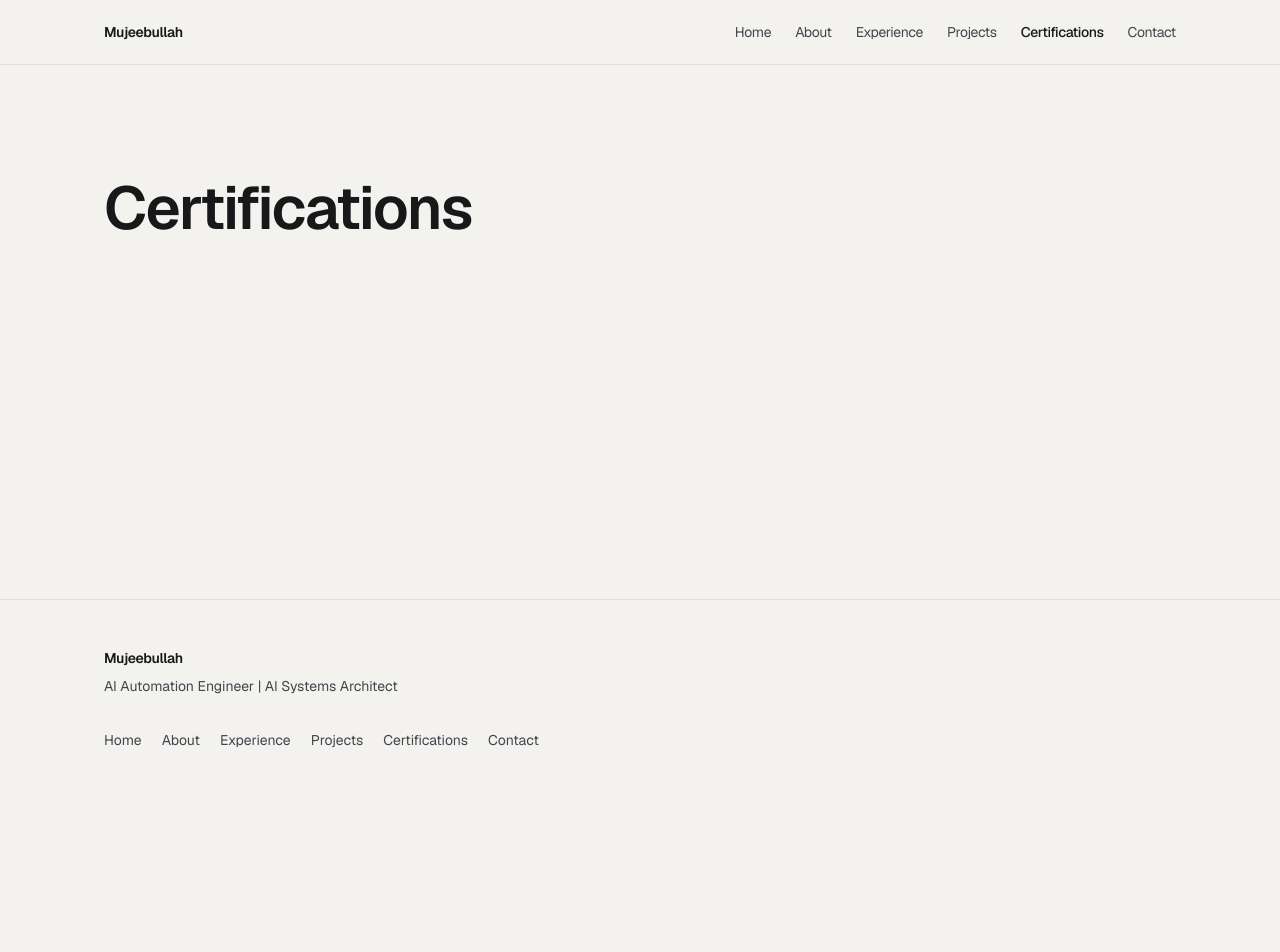
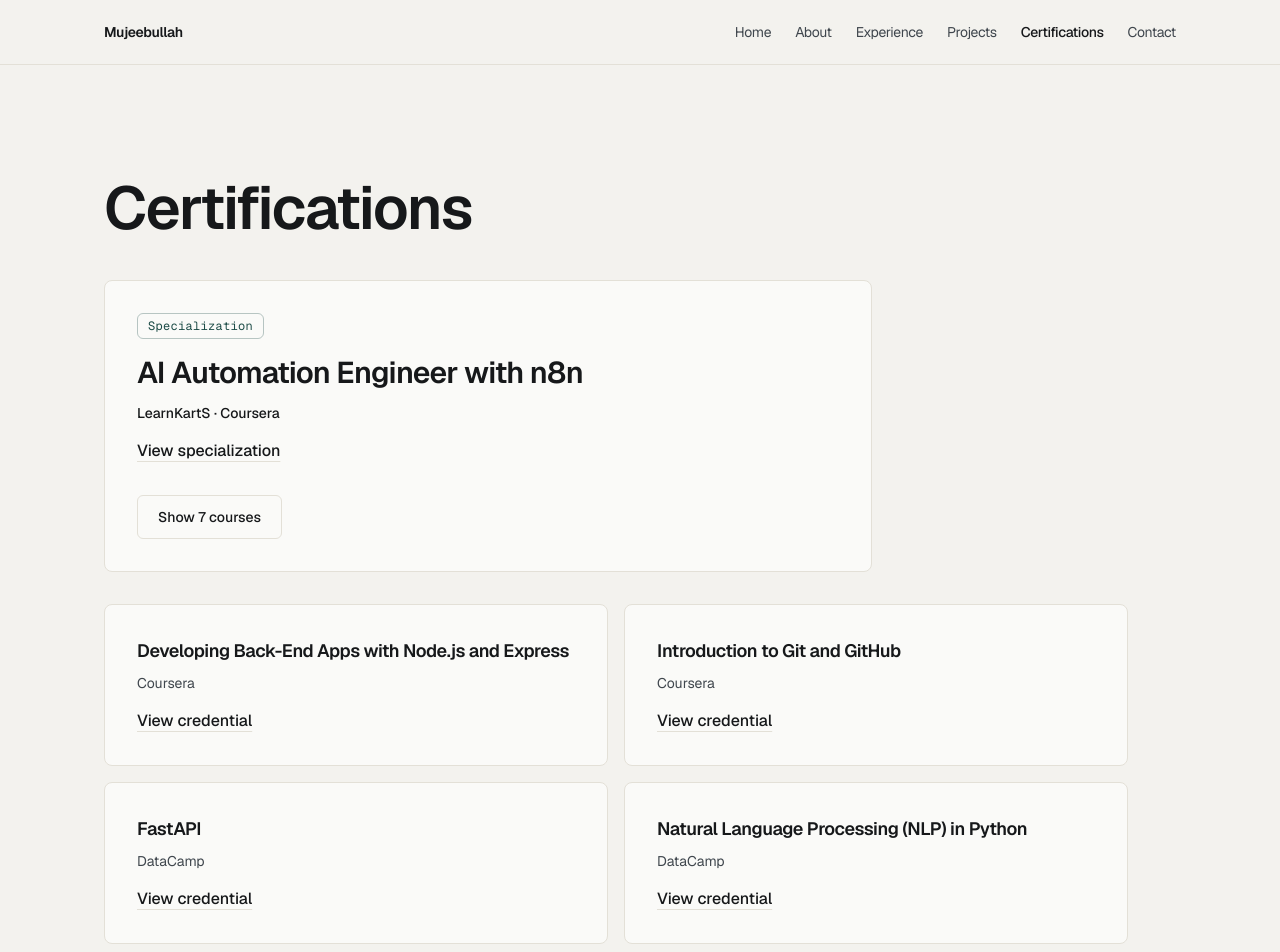
Before and after one commit to mujeebullahkalhoro/ai-automation-portfolio, a Next.js app: page /certifications in a window 1280 px wide. Shown: the top 952 px of the page. Before the commit the page ends 800 px from the top, so only its background shows below. Built offline with nearby package versions, Linux system fonts and the light colour scheme.

Commit message:
feat: add certifications section

```diff
--- a/src/app/certifications/page.tsx
+++ b/src/app/certifications/page.tsx
@@ -1,6 +1,6 @@
 import type { Metadata } from "next";
-import { Container, Heading, sectionSpacing, Text } from "@/components/ui";
-import { certifications } from "@/data/certifications";
+import { Certifications } from "@/components/certifications/certifications";
+import { Container, sectionSpacing } from "@/components/ui";
 
 export const metadata: Metadata = {
   title: "Certifications",
@@ -9,16 +9,7 @@
 export default function CertificationsPage() {
   return (
     <Container as="main" className={`flex flex-1 flex-col ${sectionSpacing}`}>
-      <Heading>Certifications</Heading>
-      {certifications.length > 0 ? (
-        <ul className="mt-10 flex max-w-2xl flex-col gap-4">
-          {certifications.map((certification) => (
-            <li key={`${certification.issuer}-${certification.title}`}>
-              <Text>{certification.title}</Text>
-            </li>
-          ))}
-        </ul>
-      ) : null}
+      <Certifications />
     </Container>
   );
 }
--- /dev/null
+++ b/src/components/certifications/certifications.tsx
@@ -0,0 +1,107 @@
+import { Badge, Card, CardTitle, SectionHeading, TextLink } from "@/components/ui";
+import { certifications } from "@/data/certifications";
+import type { Certification } from "@/types";
+
+function CredentialLink({
+  href,
+  children,
+}: {
+  href: string;
+  children: string;
+}) {
+  return (
+    <TextLink href={href} className="mt-4 inline-flex">
+      {children}
+      <span className="sr-only"> (opens in a new tab)</span>
+    </TextLink>
+  );
+}
+
+function CourseList({ courses }: { courses: readonly string[] }) {
+  return (
+    <ol className="mt-6 hidden flex-col gap-3 border-t border-border pt-6 group-open:flex">
+      {courses.map((course, index) => (
+        <li key={course} className="grid grid-cols-[2.25rem_minmax(0,1fr)] gap-3">
+          <span className="font-mono text-xs font-medium text-accent">
+            {String(index + 1).padStart(2, "0")}
+          </span>
+          <span className="text-sm leading-6">{course}</span>
+        </li>
+      ))}
+    </ol>
+  );
+}
+
+function FeaturedCertification({ certification }: { certification: Certification }) {
+  const courses = certification.courses ?? [];
+
+  return (
+    <Card>
+      <Badge tone="accent">Specialization</Badge>
+      <h2 className="mt-4 max-w-3xl text-2xl font-semibold tracking-tight text-balance sm:text-3xl">
+        {certification.title}
+      </h2>
+      <p className="mt-3 text-sm font-medium">{certification.issuer}</p>
+      {certification.credentialUrl ? (
+        <CredentialLink href={certification.credentialUrl}>
+          View specialization
+        </CredentialLink>
+      ) : null}
+      {courses.length > 0 ? (
+        <details className="group mt-8">
+          <summary className="inline-flex h-11 cursor-pointer list-none items-center rounded-md border border-border px-5 text-sm font-medium marker:content-none [&::-webkit-details-marker]:hidden">
+            <span className="group-open:hidden">Show {courses.length} courses</span>
+            <span className="hidden group-open:inline">Hide courses</span>
+          </summary>
+          <CourseList courses={courses} />
+        </details>
+      ) : null}
+    </Card>
+  );
+}
+
+function CertificationCard({ certification }: { certification: Certification }) {
+  return (
+    <Card className="flex h-full flex-col">
+      <CardTitle>{certification.title}</CardTitle>
+      <p className="mt-2 text-sm text-muted">{certification.issuer}</p>
+      {certification.credentialUrl ? (
+        <CredentialLink href={certification.credentialUrl}>
+          View credential
+        </CredentialLink>
+      ) : null}
+    </Card>
+  );
+}
+
+export function Certifications() {
+  const featured = certifications.filter((certification) => certification.featured);
+  const rest = certifications.filter((certification) => !certification.featured);
+
+  return (
+    <section>
+      <SectionHeading level={1} title="Certifications" />
+      {featured.length > 0 ? (
+        <div className="mt-10 flex max-w-3xl flex-col gap-4">
+          {featured.map((certification) => (
+            <FeaturedCertification
+              key={`${certification.issuer}-${certification.title}`}
+              certification={certification}
+            />
+          ))}
+        </div>
+      ) : null}
+      {rest.length > 0 ? (
+        <ul
+          className={`grid max-w-5xl gap-4 md:grid-cols-2 ${featured.length > 0 ? "mt-8" : "mt-10"}`}
+        >
+          {rest.map((certification) => (
+            <li key={`${certification.issuer}-${certification.title}`}>
+              <CertificationCard certification={certification} />
+            </li>
+          ))}
+        </ul>
+      ) : null}
+    </section>
+  );
+}
--- a/src/data/certifications.ts
+++ b/src/data/certifications.ts
@@ -1,3 +1,62 @@
 import type { Certification } from "@/types";
 
-export const certifications: readonly Certification[] = [];
+export const certifications: readonly Certification[] = [
+  {
+    title: "AI Automation Engineer with n8n",
+    issuer: "LearnKartS · Coursera",
+    credentialUrl:
+      "https://www.coursera.org/specializations/ai-automation-engineer-n8n",
+    featured: true,
+    courses: [
+      "Workflow Automation with n8n: Logic, Data & Error Handling",
+      "Integrate AI Models in n8n: Prompt Engineering & Outputs",
+      "Build AI Agents & Secure API Integrations with n8n",
+      "AI Memory Systems: Production RAG Pipelines with n8n",
+      "Build MCP Automation Projects with n8n: Connect AI Clients",
+      "Multi-Agent Systems Design: AI Customer Support with n8n",
+      "Deploy, Test & Secure AI Workflows with n8n",
+    ],
+  },
+  {
+    title: "Developing Back-End Apps with Node.js and Express",
+    issuer: "Coursera",
+    credentialUrl:
+      "https://www.coursera.org/account/accomplishments/verify/VNF7XAA5USNW",
+  },
+  {
+    title: "Introduction to Git and GitHub",
+    issuer: "Coursera",
+    credentialUrl:
+      "https://www.coursera.org/account/accomplishments/verify/APXMEL2W10CY",
+  },
+  {
+    title: "FastAPI",
+    issuer: "DataCamp",
+    credentialUrl:
+      "https://www.datacamp.com/completed/statement-of-accomplishment/course/bf1015bb0e0ea54e0bd0cf1586cd63d15686e8d9",
+  },
+  {
+    title: "Natural Language Processing (NLP) in Python",
+    issuer: "DataCamp",
+    credentialUrl:
+      "https://www.datacamp.com/completed/statement-of-accomplishment/course/49c345149547b96b3ce33fa9ef57a1c6cb202938",
+  },
+  {
+    title: "Supervised Machine Learning: Regression and Classification",
+    issuer: "DeepLearning.AI",
+    credentialUrl:
+      "https://www.coursera.org/account/accomplishments/verify/EGLTRZXYCJB4",
+  },
+  {
+    title: "Python for Data Science and AI",
+    issuer: "Coursera / IBM",
+    credentialUrl:
+      "https://www.credly.com/badges/520e6877-1c11-4069-928c-568301c553f9/public_url",
+  },
+  {
+    title: "Google Prompting Essentials Specialization",
+    issuer: "Coursera / Google",
+    credentialUrl:
+      "https://www.coursera.org/account/accomplishments/specialization/B6HAR93U54LM",
+  },
+];
--- a/src/types/index.ts
+++ b/src/types/index.ts
@@ -49,6 +49,8 @@
   issuer: string;
   issuedAt?: string;
   credentialUrl?: string;
+  featured?: boolean;
+  courses?: readonly string[];
 };
 
 export type Experience = {
```
